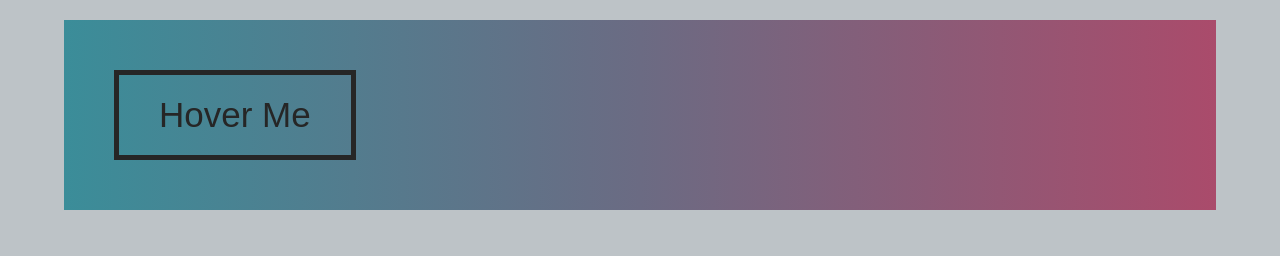
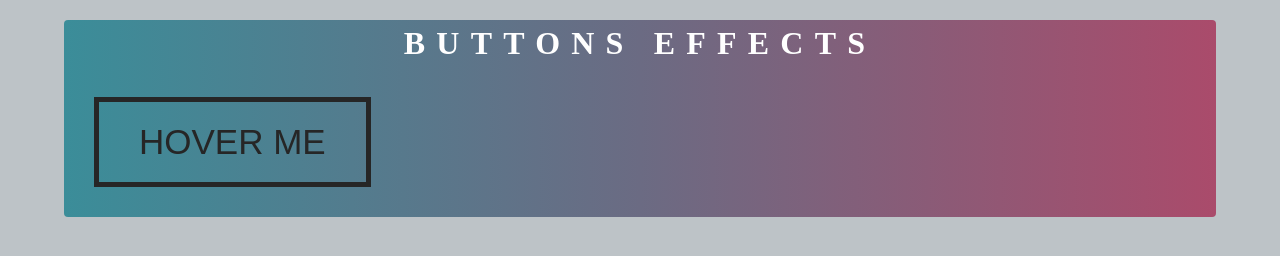
Before and after one commit to Maxisro/CSS-BUTTONS, a website: page index.htm in a window 1280 px wide. Drawn offline with nearby package versions, Linux system fonts and the light colour scheme.

Commit message:
cosmetic

```diff
--- a/index.htm
+++ b/index.htm
@@ -10,8 +10,11 @@
 	</head>
 	<body>
 		<div class="wrapper">
-			<section class="container buttons-container">
-        <a class="btn button-hover-effect-1" href="#">Hover Me</a>
+      <section class="container">
+        <h1 class="title">Buttons Effects</h1>
+				<div class="buttons-container">
+					<a class="btn button-hover-effect-1" href="#">Hover Me</a>
+				</div>
 			</section>
 		</div>
 	</body>
--- a/style.css
+++ b/style.css
@@ -15,6 +15,7 @@ body {
 
 .container {
 	width: 90%;
+	border-radius: 4px;
 	background: #aa4b6b;
 	/* fallback for old browsers */
 	background: -webkit-linear-gradient(to right, #3b8d99, #6b6b83, #aa4b6b);
@@ -24,19 +25,32 @@ body {
 
 }
 
+.title {
+	display: block;
+	text-align: center;
+	margin: 5px;
+	color: #fff;
+	text-transform: uppercase;
+	letter-spacing: .7rem;
+
+}
+
 .buttons-container {
 	display: flex;
 	flex-direction: row;
 	justify-content: flex-start;
 	align-items: center;
+
 }
 
 .btn {
-	margin: 50px;
+	margin: 30px;
 }
 
+/* ------------------------------------------------------------------------------------------ */
 .button-hover-effect-1 {
 	text-decoration: none;
+	text-transform: uppercase;
 	color: #262626;
 	font-family: sans-serif;
 	font-size: 35px;
@@ -44,7 +58,7 @@ body {
 	padding: 20px 40px;
 	position: relative;
 	overflow: hidden;
-	z-index: 10;
+	z-index: 2;
 
 }
 
@@ -53,10 +67,10 @@ body {
 	position: absolute;
 	left: 0;
 	top: 0;
-	background-color: rgba(255, 255, 0, .4);
+	background-color: rgb(255, 255,0);
 	height: 100%;
 	width: 100%;
-	z-index: 5;
+	z-index: -1;
 	transform-origin: bottom left;
 	transform: rotate(-90deg);
 	transition: transform 1s;
@@ -65,3 +79,5 @@ body {
 .button-hover-effect-1:hover:before {
 	transform: rotate(0deg);
 }
+
+/* ------------------------------------------------------------------------------------------ */
```
